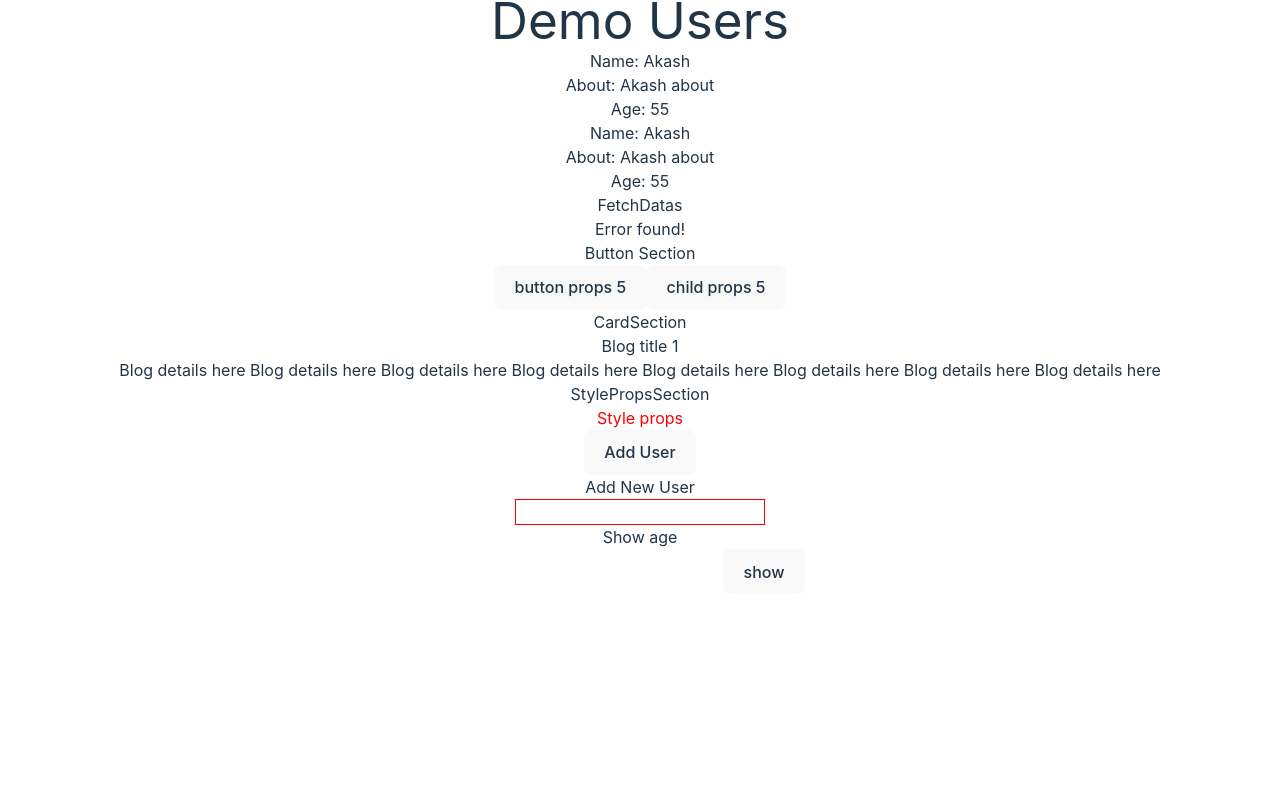
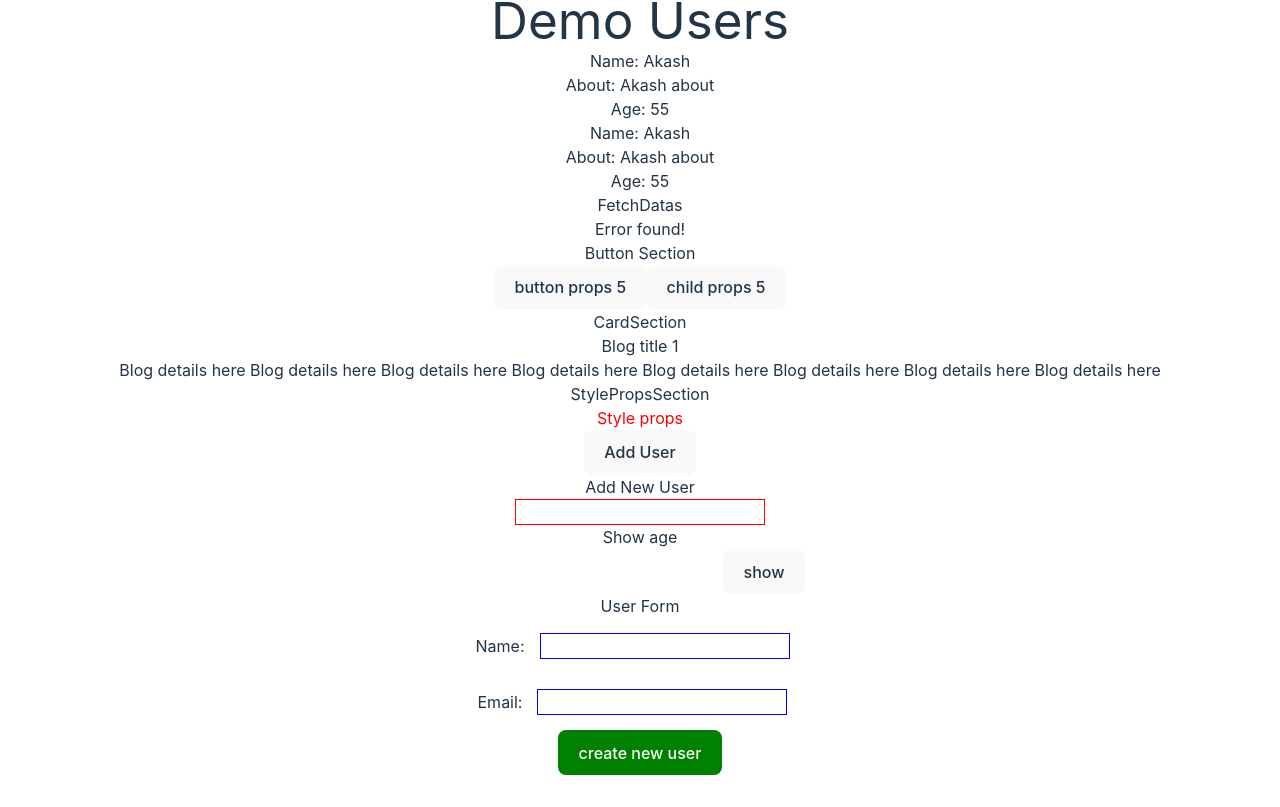
Before and after one commit to Tawhidul3233/1st-react-app-with-ts, a React (Vite) app: page / in a window 1280 px wide. Shown: the part 840-1647 px from the top of the page. Before the commit the page ends 1466 px from the top, so only its background shows below. Built offline with nearby package versions, Linux system fonts and the light colour scheme.

Commit message:
react submit form with typescript

```diff
--- a/src/App.tsx
+++ b/src/App.tsx
@@ -12,6 +12,7 @@ import CardSection from './secation/CardSection'
 import StylePropsSection from './secation/StylePropsSection'
 import AddUser from './secation/AddUser'
 import AddNewUser from './secation/AddNewUser'
+import UserForm from './secation/UserForm'
 
 function App() {
 
@@ -48,6 +49,9 @@ function App() {
         <div className=' border-2 p-20'>
           <AddNewUser />
         </div>
+        <div className=' border-2 p-20'>
+          <UserForm />
+        </div>
       </div>
     </>
   )
--- /dev/null
+++ b/src/secation/UserForm.tsx
@@ -0,0 +1,49 @@
+import React, { useState } from 'react'
+
+const UserForm = () => {
+  const [name, setName] = useState('');
+  const [email, setEmail] = useState('');
+  const [show, setShow] = useState(false);
+
+  const handelNameChange = (event: React.ChangeEvent<HTMLInputElement>) => {
+    setName(event.target.value)
+    setShow(false)
+  }
+  const handelEmailChange = (event: React.ChangeEvent<HTMLInputElement>) => {
+    setEmail(event.target.value)
+  }
+
+  const handelFormSubmit = (event: React.FormEvent<HTMLFormElement>) => {
+    event.preventDefault();
+    console.log(name, email)
+    setShow(true)
+  }
+
+
+  return (
+    <div>
+      <p>User Form</p>
+      <form onSubmit={handelFormSubmit}>
+        <label htmlFor="name"> Name:
+          <input type="text" name="" id="name" value={name} onChange={handelNameChange} style={{ border: "1px solid blue", margin: "15px" }} />
+        </label> <br />
+        <label htmlFor="email"> Email:
+          <input type="email" name="" id="email" value={email} onChange={handelEmailChange} style={{ border: "1px solid blue", margin: "15px" }} />
+        </label> <br />
+        <button type='submit' style={{ background: "green", color: "white" }} > create new user </button>
+      </form>
+      <p>
+        {
+          show && <>
+
+            UserName: {name} <br />
+            UserEmail: {email}
+
+          </>
+        }
+      </p>
+    </div>
+  )
+}
+
+export default UserForm
```
